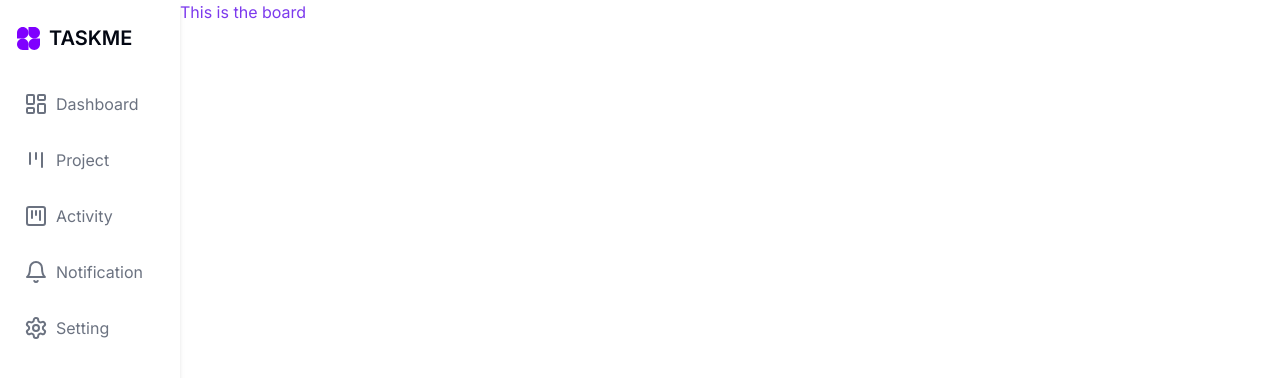
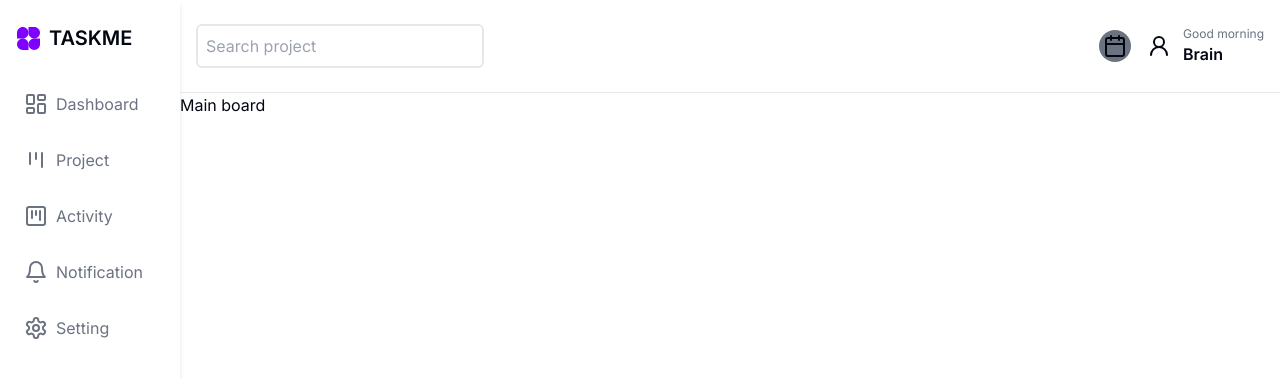
Before and after one commit to brain-ambani/nextjs-task-manager, a Next.js app: page /dashboard in a window 1280 px wide. Shown: the top 378 px of the page. Built offline with nearby package versions, Linux system fonts and the light colour scheme.

Commit message:
updated a simple search bar and profile

```diff
--- a/app/dashboard/components/board.tsx
+++ b/app/dashboard/components/board.tsx
@@ -1,3 +1,35 @@
+import { Calendar, User2Icon } from 'lucide-react';
+
 export default function Board() {
-  return <main className='flex-1 text-primary'>This is the board</main>;
+  return (
+    <main className='flex-1 '>
+      <div className=''>
+        <div className='flex justify-between py-6 px-4 '>
+          <div>
+            <input
+              type='text'
+              placeholder='Search project'
+              className='border-2 w-72 border-gray-200  rounded-md p-2 outline-none'
+            />
+          </div>
+          <div className='flex items-center gap-4'>
+            <div className='bg-muted-foreground p-1 cursor-pointer rounded-full'>
+              <Calendar />
+            </div>
+            <div className='flex items-center gap-1'>
+              <div>
+                <User2Icon />
+              </div>
+              <div className='gap-1 pl-2'>
+                <p className='text-muted-foreground text-xs'>Good morning</p>
+                <h3 className='font-semibold'>Brain</h3>
+              </div>
+            </div>
+          </div>
+        </div>
+        <hr />
+        <h1>Main board</h1>
+      </div>
+    </main>
+  );
 }
```
